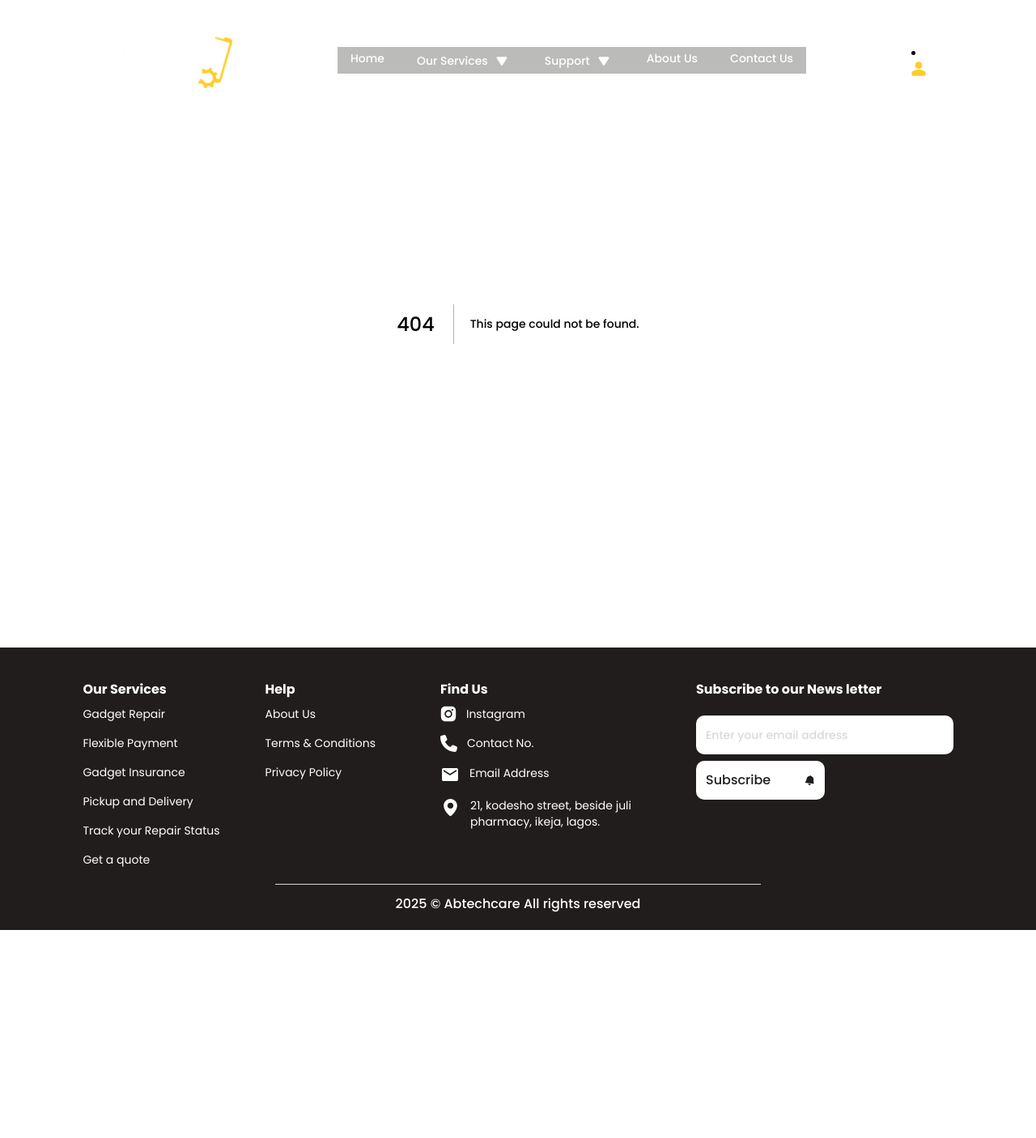
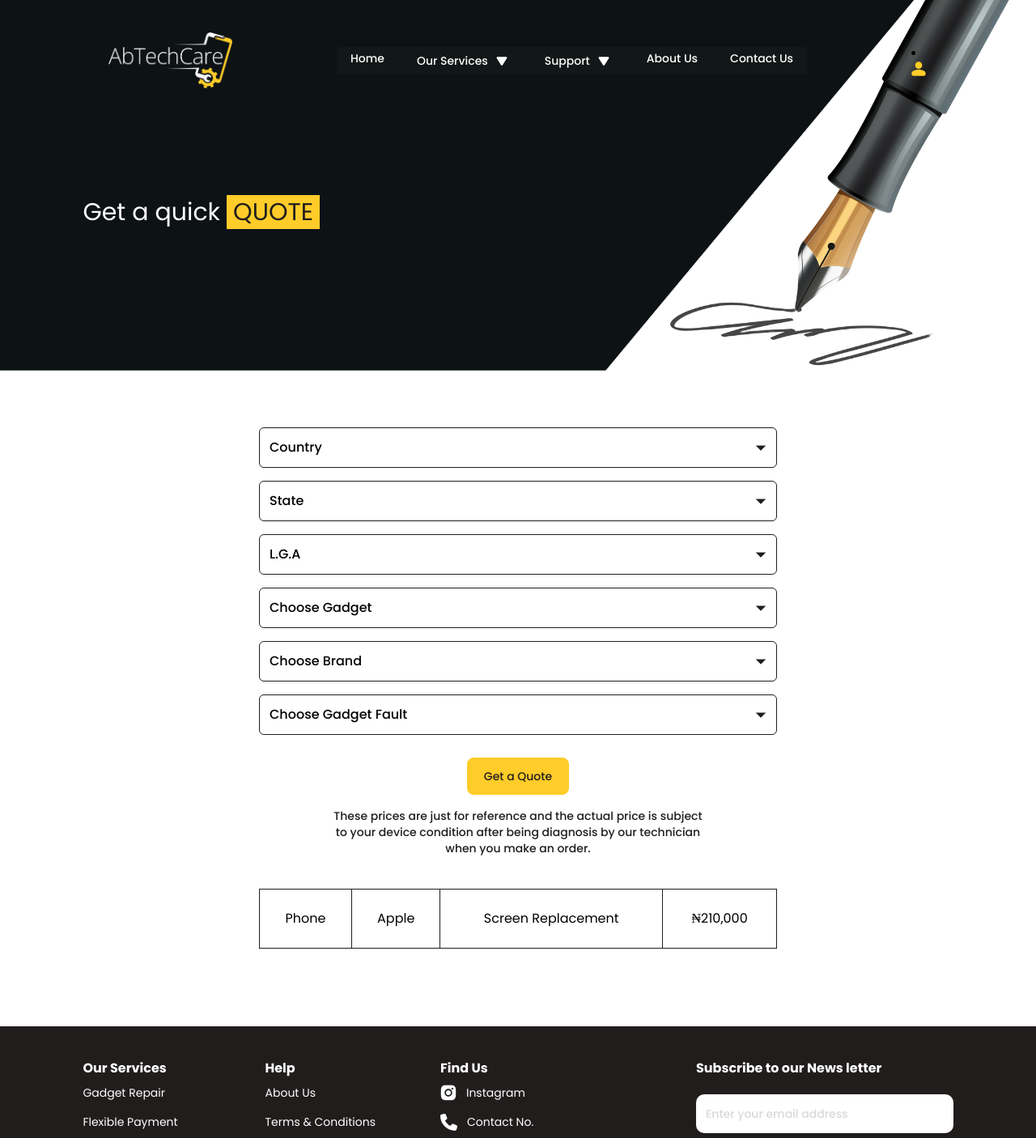
Before and after one commit to abrahamolas-company/abTechCare-website, a Next.js app: page /quote in a window 1280 px wide. Before the commit this address had no page. Shown: the top 1406 px of the page at 81% size. Before the commit the page ends 1149 px from the top, so only its background shows below. Built offline with nearby package versions, Linux system fonts and the light colour scheme.

Commit message:
feat:add quote page and component

```diff
--- /dev/null
+++ b/app/quote/GetAQuote.tsx
@@ -0,0 +1,39 @@
+
+import { Dropdown } from "./QuoteDropDown";
+
+const GetAQuote = () => {
+    return (
+        <form className="max-w-2xl pt-56 mx-auto p-4">
+            <div className="space-y-4">
+                <Dropdown label="Country" options={["USA", "Canada", "UK", "Nigeria"]} />
+                <Dropdown label="State" options={["Lagos", "California", "Texas"]} />
+                <Dropdown label="L.G.A" options={["Ikeja", "Yaba", "Surulere"]} />
+                <Dropdown label="Choose Gadget" options={["Phone", "Laptop", "Tablet"]} />
+                <Dropdown label="Choose Brand" options={["Apple", "Samsung", "Dell"]} />
+                <Dropdown label="Choose Gadget Fault" options={["Screen Replacement", "Battery Issue"]} />
+
+                <button className="bg-[#FFCC29] font-medium !mt-7 mb-4 flex items-center justify-center mx-auto text-sm rounded-lg text-[#211D1D] py-3 px-5 transition-all ease-in-out duration-300 border border-[#FFCC29] hover:bg-transparent hover:text-[#211D1D]">
+                    Get a Quote
+                </button>
+
+                <p className="max-w-[457px] !mb-10 text-sm leading-5 mx-auto text-[#211D1D] text-center">These prices are just for reference and the actual price is subject to your device condition after being diagnosis by our technician when you make an order.</p>
+
+                <div className="mt-6 overflow-x-auto !mb-20">
+                    <table className="w-full border border-[#211D1D] text-center">
+                        <tbody>
+                            <tr>
+                                <td className="py-6 px-4 font-light border border-[#211D1D]">Phone</td>
+                                <td className="py-6 px-4 font-light border border-[#211D1D]">Apple</td>
+                                <td className="py-6 px-4 font-light border border-[#211D1D]">Screen Replacement</td>
+                                <td className="py-6 px-4 font-light border border-[#211D1D]">₦210,000</td>
+                            </tr>
+                        </tbody>
+                    </table>
+                </div>
+
+            </div>
+        </form>
+    );
+};
+
+export default GetAQuote;
--- /dev/null
+++ b/app/quote/QuoteDropDown.tsx
@@ -0,0 +1,53 @@
+'use client'
+import { useRef, useState } from "react";
+import { Icons } from "../components/ui/icons";
+import useOuterClick from "../components/hooks/useOuterClick";
+
+type Props = {
+  label: string;
+  options: string[]
+}
+
+export const Dropdown = ({ label, options }: Props) => {
+  const [selectedOption, setSelectedOption] = useState<string>(label);
+  const [isOpen, setIsOpen] = useState<boolean>(false);
+
+  const dropdownRef = useRef<HTMLDivElement>(null);
+
+  useOuterClick(dropdownRef, setIsOpen);
+
+  return (
+    <div className="relative w-full" ref={dropdownRef}>
+      <button
+      type="button"
+        onClick={() => setIsOpen(!isOpen)}
+        className="w-full border-[1px] border-[#211D1D] rounded-md p-3 flex items-center justify-between bg-white"
+      >
+        <span>{selectedOption}</span>
+        <span
+          className={`transform transition-transform ${isOpen ? "rotate-180" : "rotate-0"
+            }`}
+        >
+          <Icons.DownWardArrow />
+        </span>
+      </button>
+
+      {isOpen && (
+        <div className="absolute z-10 w-full bg-white border border-gray-300 rounded-md shadow-lg mt-1">
+          {options.map((option, index) => (
+            <div
+              key={index}
+              onClick={() => {
+                setSelectedOption(option);
+                setIsOpen(false);
+              }}
+              className="p-2 hover:bg-gray-100 cursor-pointer"
+            >
+              {option}
+            </div>
+          ))}
+        </div>
+      )}
+    </div>
+  );
+};
--- /dev/null
+++ b/app/quote/QuoteHeroBanner.tsx
@@ -0,0 +1,32 @@
+'use client'
+import React from 'react'
+import { sectionPadding } from '../styles/styles'
+import Image from 'next/image'
+import images from '@/public/images'
+import { motion } from 'framer-motion'
+import { easeOutExpo } from '../components/constants/easings'
+
+function QuoteHeroBanner() {
+  return (
+    <section className={`${sectionPadding} pt-40 md:pt-56 mb-5 relative after:absolute after:blur-[100px] after:rounded-full after:w-80 after:h-60  after:contents after:top-0 after:left-0 after:z-10`}>
+    <div className='absolute top-0 left-0 h-[70vh] w-full md:h-[60vh]'>
+        <Image src={images.quote_hero} alt="Hero background" className='w-full h-full object-cover transition-opacity duration-1000 ease-in-out' />
+        {/* <div className='absolute top-0 left-0 w-full h-full bg-black opacity-75'></div> */}
+    </div>
+    <div className='flex flex-col gap-14 z-10 relative md:flex-row md:justify-between'>
+        <div className='text-white md:w-1/2'>
+            <motion.h1
+                initial={{ opacity: 0, y: -6 }}
+                whileInView={{ opacity: 1, y: 0 }}
+                viewport={{ once: true }}
+                transition={{ duration: 0.2, ease: 'linear' }}
+                className='text-[36px] md:text-[30px] leading-[44px] mt-4 font-light'>
+                Get a quick <span className='bg-[#FFCC29] px-2 !text-[#211D1D]'>QUOTE</span>
+                </motion.h1>
+        </div>
+    </div>
+</section>
+  )
+}
+
+export default QuoteHeroBanner
--- /dev/null
+++ b/app/quote/QuotePage.tsx
@@ -0,0 +1,15 @@
+import React from 'react'
+import QuoteHeroBanner from './QuoteHeroBanner'
+import GetAQuote from './GetAQuote'
+
+function QuotePage() {
+    return (
+        <>
+            <QuoteHeroBanner />
+            <GetAQuote />
+        </>
+
+    )
+}
+
+export default QuotePage
--- /dev/null
+++ b/app/quote/page.tsx
@@ -0,0 +1,10 @@
+import React from 'react'
+import QuotePage from './QuotePage'
+
+function Quote() {
+  return (
+    <QuotePage/>
+  )
+}
+
+export default Quote
```
